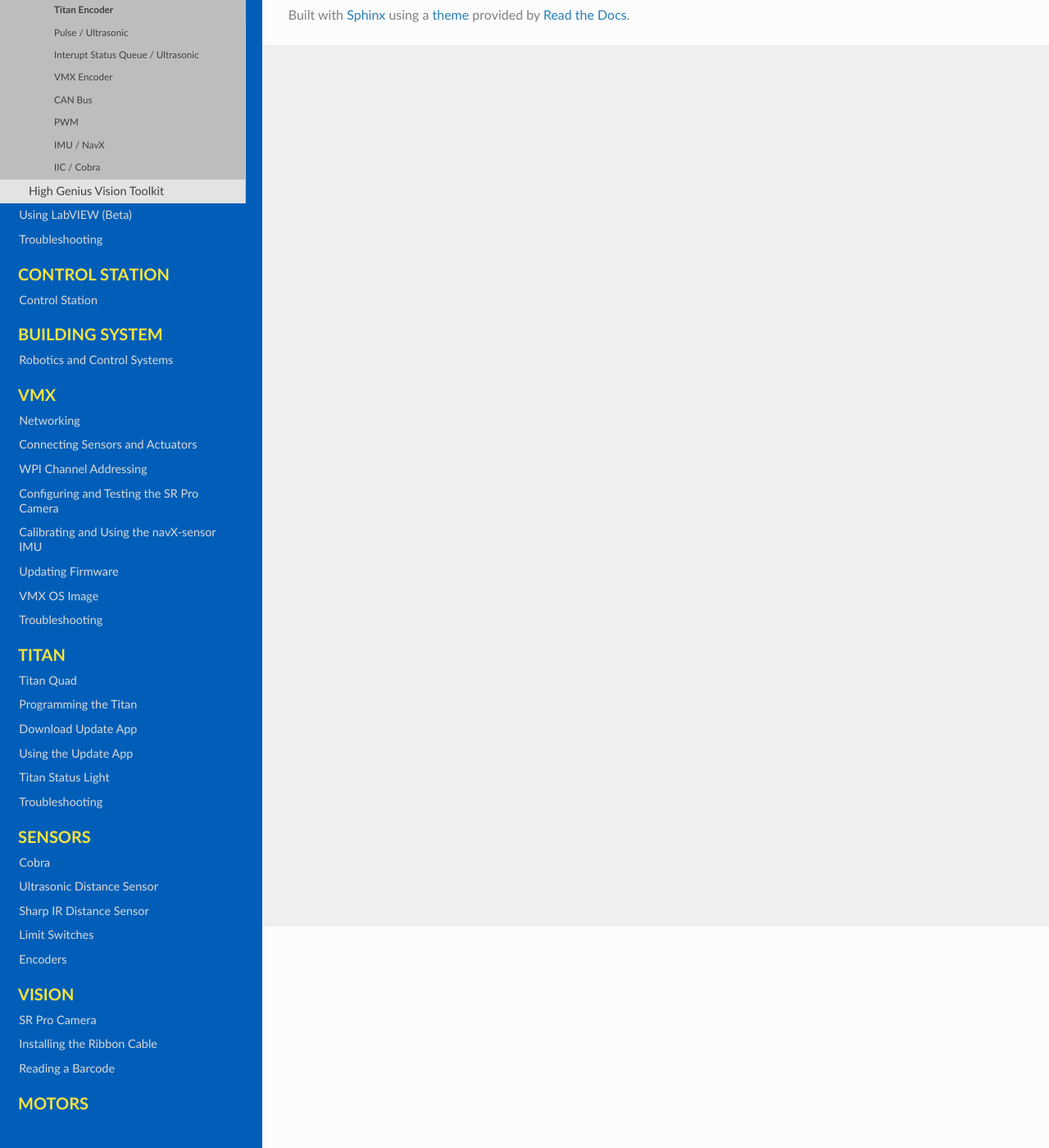
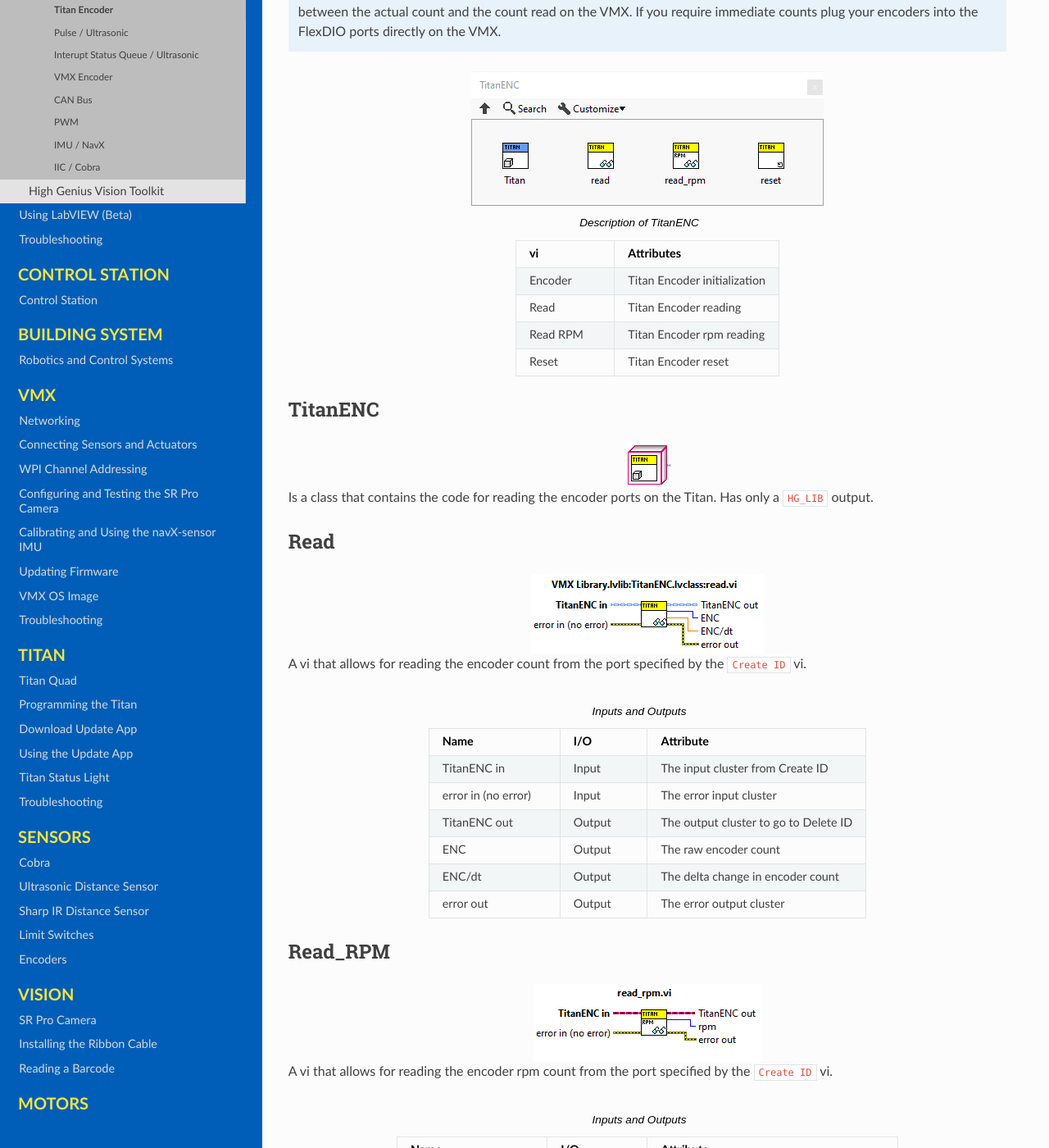
Before and after one commit to studica/studica-docs-worldskills, a Sphinx documentation site: the page built from source/docs/labview/toolkit/highgenius/vmx-library/titanEnc.rst, in a window 1280 px wide and 1400 px high, scrolled down 270 px. Shown: the whole window at 82% size. Built offline with Sphinx 7.4.7 and the Read the Docs theme 2.0.0, drawn with Linux system fonts in a browser that asks for light colours; pages that are not in the unit, such as notebooks, are missing from menus; some of the changed text lies outside the part shown.

Commit message:
Update LabVIEW Docs
- Added Titan Encoder for LabVIEW
- Added Titan pinout chart for LabVIEW
- Updated VMX pinout chart for LabVIEW

```diff
--- a/source/docs/labview/toolkit/highgenius/vmx-library/titanEnc.rst
+++ b/source/docs/labview/toolkit/highgenius/vmx-library/titanEnc.rst
@@ -1,2 +1,153 @@
 Titan Encoder
 =============
+
+Handles the Encoder ports on the Titan.
+
+.. note:: While the Titan Encoder inputs are accurate on the Titan, with the CAN bus propagation delay, there will be a delay between the actual count and the count read on the VMX. If you require immediate counts plug your encoders into the FlexDIO ports directly on the VMX.
+
+.. figure:: images/titanENC-1.png
+    :align: center
+
+.. list-table:: Description of TitanENC
+    :widths: 30 50
+    :header-rows: 1
+    :align: center
+
+    *  - vi
+       - Attributes
+    *  - Encoder
+       - Titan Encoder initialization
+    *  - Read
+       - Titan Encoder reading
+    *  - Read RPM
+       - Titan Encoder rpm reading
+    *  - Reset
+       - Titan Encoder reset
+
+TitanENC
+^^^^^^^^
+
+.. figure:: images/titanENC-2.png
+    :align: center
+
+Is a class that contains the code for reading the encoder ports on the Titan. Has only a ``HG_LIB`` output.
+
+Read
+^^^^
+
+.. figure:: images/titanENC-3.png
+    :align: center
+
+A vi that allows for reading the encoder count from the port specified by the ``Create ID`` vi.
+
+.. list-table:: Inputs and Outputs
+    :widths: 30 20 50
+    :header-rows: 1
+    :align: center
+
+    *  - Name
+       - I/O
+       - Attribute
+    *  - TitanENC in
+       - Input
+       - The input cluster from Create ID
+    *  - error in (no error)
+       - Input
+       - The error input cluster
+    *  - TitanENC out
+       - Output
+       - The output cluster to go to Delete ID
+    *  - ENC
+       - Output
+       - The raw encoder count
+    *  - ENC/dt
+       - Output
+       - The delta change in encoder count
+    *  - error out
+       - Output
+       - The error output cluster
+
+Read_RPM
+^^^^^^^^
+
+.. figure:: images/titanENC-4.png
+    :align: center
+
+A vi that allows for reading the encoder rpm count from the port specified by the ``Create ID`` vi.
+
+.. list-table:: Inputs and Outputs
+    :widths: 30 20 50
+    :header-rows: 1
+    :align: center
+
+    *  - Name
+       - I/O
+       - Attribute
+    *  - TitanENC in
+       - Input
+       - The input cluster from Create ID
+    *  - error in (no error)
+       - Input
+       - The error input cluster
+    *  - TitanENC out
+       - Output
+       - The output cluster to go to Delete ID
+    *  - rpm
+       - Output
+       - The rpm of the motor reported by the Titan
+    *  - error out
+       - Output
+       - The error output cluster
+
+Reset
+^^^^^
+
+.. figure:: images/titanENC-5.png
+    :align: center
+
+A vi that allows for resetting the encoder count from the port specified by the ``Create ID`` vi.
+
+.. list-table:: Inputs and Outputs
+    :widths: 30 20 50
+    :header-rows: 1
+    :align: center
+
+    *  - Name
+       - I/O
+       - Attribute
+    *  - TitanENC in
+       - Input
+       - The input cluster from Create ID
+    *  - error in (no error)
+       - Input
+       - The error input cluster
+    *  - TitanENC out
+       - Output
+       - The output cluster to go to Delete ID
+    *  - error out
+       - Output
+       - The error output cluster
+
+Encoder Read Example
+--------------------
+
+This example reads the encoder count on Titan Encoder port 0.
+
+.. figure:: images/titanENC-read-example.png
+    :align: center
+
+Encoder Read_RPM Example
+------------------------
+
+This example reads the encoder rpm on Titan Encoder port 0.
+
+.. figure:: images/titanENC-read-rpm-example.png
+    :align: center
+
+Encoder Reset Example
+---------------------
+
+This example resets the encoder count on Titan Encoder port 0.
+
+.. figure:: images/titanENC-reset-example.png
+    :align: center
```
Also changed, not shown: source/docs/labview/toolkit/highgenius/vmx-library/index.rst (+38 -6 lines), source/docs/labview/toolkit/highgenius/vmx-library/images/titanENC-1.png (added), source/docs/labview/toolkit/highgenius/vmx-library/images/titanENC-2.png (added), source/docs/labview/toolkit/highgenius/vmx-library/images/titanENC-3.png (added), source/docs/labview/toolkit/highgenius/vmx-library/images/titanENC-4.png (added), source/docs/labview/toolkit/highgenius/vmx-library/images/titanENC-5.png (added), source/docs/labview/toolkit/highgenius/vmx-library/images/titanENC-read-example.png (added), source/docs/labview/toolkit/highgenius/vmx-library/images/titanENC-read-rpm-example.png (added), source/docs/labview/toolkit/highgenius/vmx-library/images/titanENC-reset-example.png (added).
